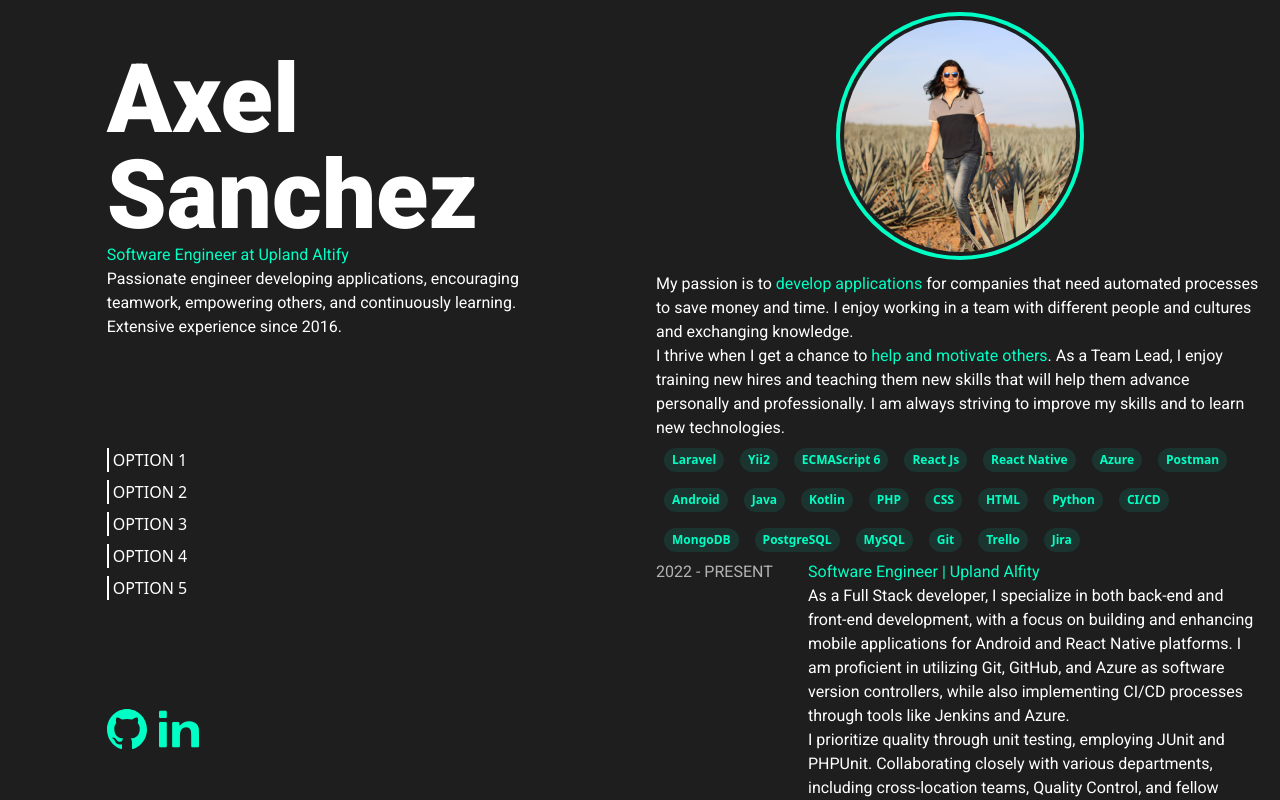
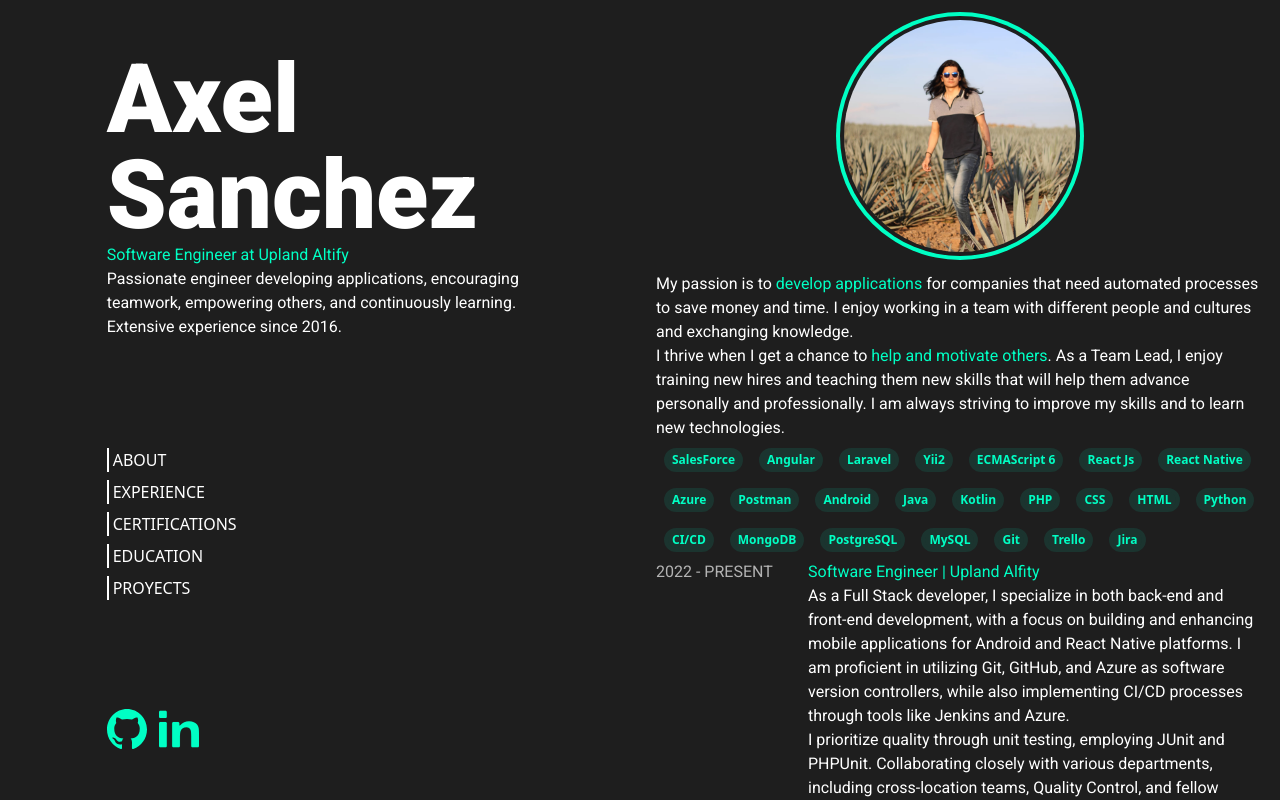
Before and after one commit to aaxlss/aaxlss.dev, an Angular app: page / in a window 1280 px wide. Built offline with nearby package versions, Linux system fonts and the light colour scheme.

Commit message:
Updating menu options

```diff
--- a/src/app/app.component.ts
+++ b/src/app/app.component.ts
@@ -18,13 +18,15 @@
   hardSkills: Option[] = [];
   constructor() {
     this.menuOptions = [
-      { label: 'Option 1' },
-      { label: 'Option 2' },
-      { label: 'Option 3' },
-      { label: 'Option 4' },
-      { label: 'Option 5' },
+      { label: 'ABOUT' },
+      { label: 'EXPERIENCE' },
+      { label: 'CERTIFICATIONS' },
+      { label: 'EDUCATION' },
+      { label: 'PROYECTS' },
     ];
     this.hardSkills = [
+      { label: 'SalesForce' },
+      { label: 'Angular' },
       { label: 'Laravel' },
       { label: 'Yii2' },
       { label: 'ECMAScript 6' },
```
